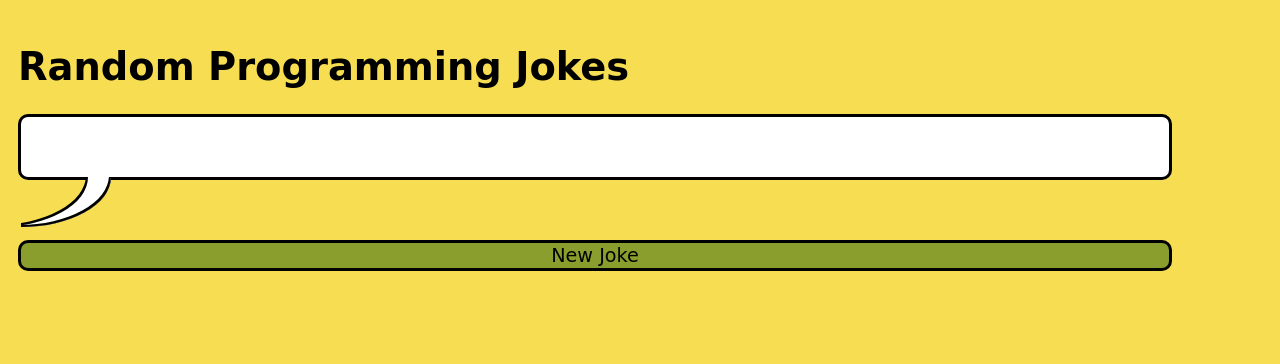
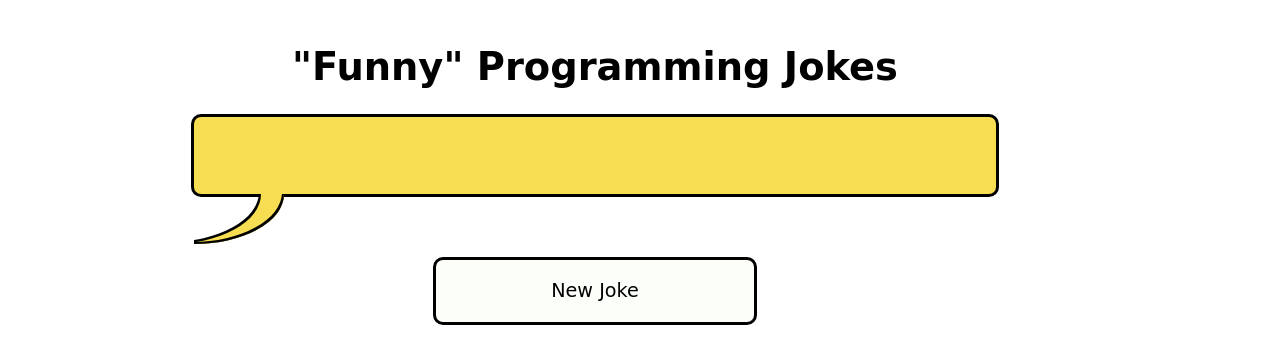
Before and after one commit to denisjovic/joke-generator, a plain HTML site: page index.html in a window 1280 px wide. Drawn offline with Linux system fonts and the light colour scheme; no server answers; a web font is replaced by a local one.

Commit message:
Improve styling

```diff
--- a/index.html
+++ b/index.html
@@ -11,7 +11,7 @@
 
 <body>
     <div class="joke">
-        <h1>Random Programming Jokes</h1>
+        <h1>"Funny" Programming Jokes</h1>
         <div class="bubble" id='setup'></div>
         <div id="punchline"></div>
         <button id="punchlineBtn" class='hidden'>Get Punchline</button>
--- a/style.css
+++ b/style.css
@@ -2,19 +2,29 @@
 
 body {
   font-family: 'Dela Gothic One', cursive;
-  background: #f6dd51;
+  background: white;
   font-size: 1.2rem;
   padding: 10px 100px 10px 10px;
 }
 
+.joke {
+  width: 70%;
+  max-width: 900px;
+  margin: 0 auto;
+  text-align: center;
+}
+
 button {
+  margin: 0 auto;
   margin-bottom: 20px;
   border: 3px solid black;
-  background: #899e2c;
+  background: #fcfff9;
   border-radius: 10px;
   font-family: inherit;
   font-size: inherit;
   cursor: pointer;
+  padding: 1em 2em;
+  width: 40%;
 }
 
 .hidden {
@@ -29,12 +39,13 @@ button {
 .bubble {
   display: inline-block;
   position: relative;
-  padding: 30px 40px;
+  padding: 2em 2.5em;
   border-radius: 10px;
   border: 3px solid black;
-  background: white;
+  background: #f6dd51;
   margin-bottom: 60px;
 }
+
 .bubble::before {
   content: '';
   position: absolute;
@@ -43,6 +54,6 @@ button {
   height: 50px;
   width: 90px;
   border-radius: 0 0 100%;
-  box-shadow: -2px -2px 0 0 #000 inset, -23px 0 0 0 #fff inset,
+  box-shadow: -2px -2px 0 0 #000 inset, -23px 0 0 0 #f6dd51 inset,
     -25px -2px 0 0 #000 inset;
 }
```
